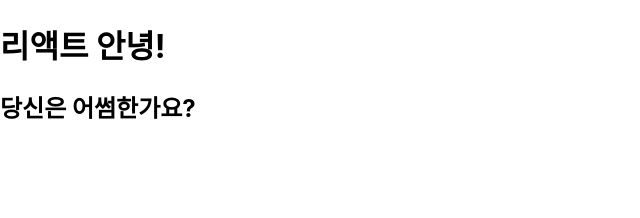
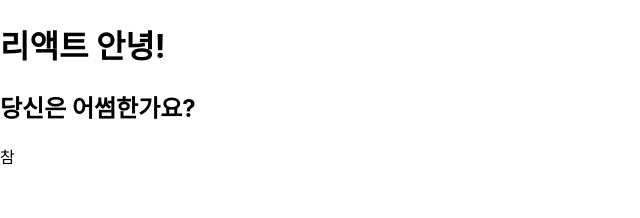
Before and after one commit to aubepluieh3/hello-react, a React (Create React App) app: page / in a window 1280 px wide. Shown: the top 218 px of the page, without its empty margins (0-640 px from the left). Built offline with nearby package versions, Linux system fonts and the light colour scheme.

Commit message:
조건부 연산자

```diff
--- a/src/App.js
+++ b/src/App.js
@@ -3,10 +3,14 @@ import React, {Component} from 'react';
 class App extends Component{
   render(){
     const text = '당신은 어썸한가요?';
+    const condition = true;
     return(
       <div>
       <h1>리액트 안녕!</h1>
       <h2>{text}</h2>
+      {
+        condition ? '참' : '거짓'
+      }
       </div>
     );
   }
```
